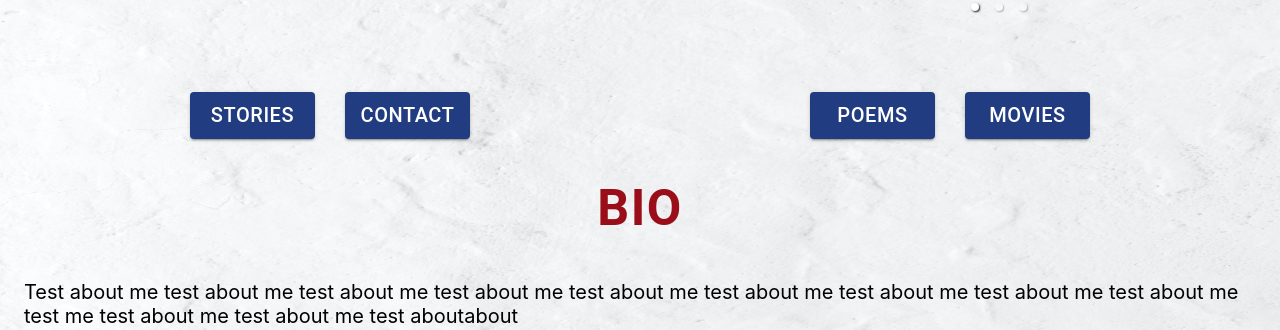
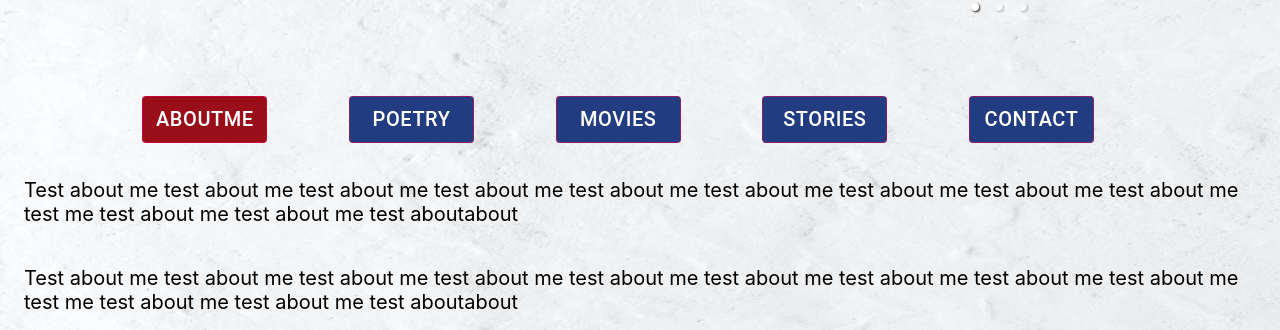
Before and after one commit to magire01/ar-poetry-react, a React (Create React App) app: page / in a window 1280 px wide. Shown: the part 255-585 px from the top of the page. Built offline with nearby package versions, Linux system fonts and the light colour scheme; a web font is replaced by a local one.

Commit message:
Restyled navbar, messed with slider

```diff
--- a/src/App.js
+++ b/src/App.js
@@ -1,7 +1,7 @@
 import React from 'react';
 import { BrowserRouter as Router, Route, Link } from "react-router-dom"
 import './App.css';
-import { Container, Grid } from '@material-ui/core/'
+import { Container, Grid, Paper } from '@material-ui/core/'
 
 import AboutPage from "./components/pages/About"
 import Poetry from "./components/pages/Poetry"
@@ -26,25 +26,29 @@ const App = () => {
   return (
     <Router>
       <Container>
+
         <Grid container>
+
           <Grid item md="7" sm="12">
             <Header />
           </Grid>
           <Grid item md="5" sm="12" style={bodyStyle.slider}>
               <Slider />
           </Grid>
+
           <Grid item md="12" sm="12">
+
             <NavBar />
+
             <Route exact path="/" component={AboutPage} />
             <Route path="/poetry" component={Poetry} />
             <Route path="/movies" component={Movies} />
             <Route path="/stories" component={Stories} />
             <Route path="/contact" component={Contact} />
-          </Grid>
-          <Grid item md="3" style={{marginTop: 200}} sm="12">
 
           </Grid>
         </Grid>
+
       </Container>
     </Router>
 
--- a/src/components/Header.js
+++ b/src/components/Header.js
@@ -37,8 +37,10 @@ const Header = () => {
                 spacing={1}
                 md="5"
             >
+
                 <h1 style={headerStyle}>Andrew Rueter</h1>
                 <h1 style={header2Style}>Poetry</h1>
+
             </Grid>
 
         </Grid>
--- a/src/components/NavBar.js
+++ b/src/components/NavBar.js
@@ -12,13 +12,12 @@ const NavBar = () => {
 
     const buttonStyle = {
         selected: {
-            color: "#990e18",
-            margin: 5,
-            border: 0,
-            width: 200,
-            fontSize: 50,
-            fontWeight: "bold",
-            textAlign: "center"
+            color: "white",
+            margin: 15,
+            width: 125,
+            fontSize: 20,
+            textAlign: "center",
+            backgroundColor: "#990e18"
         },
         notSelected: {
             color: "white",
@@ -30,9 +29,6 @@ const NavBar = () => {
         }
 
     }
-
-    switch(navState.page) {
-        case "poetry":
     return (
         <Grid
             container
@@ -41,147 +37,27 @@ const NavBar = () => {
             alignItems="center"
             justify="center"
         >
-                    <Grid container md="6" justify="center">
-                        <Link style={{textDecoration: "none"}} to="/contact"><Button variant="contained" onClick={() => setNavState({ page: "contact" })} style={buttonStyle.notSelected}>Contact</Button></Link>
-                        <Link style={{textDecoration: "none"}} to="/"><Button variant="contained" onClick={() => setNavState({ page: "aboutMe" })} style={buttonStyle.notSelected}>Bio</Button></Link>
+            <Grid item md="2" justify="center">
+                <Link style={{textDecoration: "none"}} to="/"><Button onClick={() => setNavState({ page: "aboutMe" })} style={(navState.page === "aboutMe") ? buttonStyle.selected : buttonStyle.notSelected} variant="outlined" color="secondary">Aboutme</Button></Link>
+            </Grid>
+            <Grid item md="2" justify="center">
+                <Link style={{textDecoration: "none"}} to="/poetry"><Button onClick={() => setNavState({ page: "poetry" })} style={(navState.page === "poetry") ? buttonStyle.selected : buttonStyle.notSelected} variant="outlined" color="secondary">Poetry</Button></Link>
+            </Grid>
+            <Grid item md="2" justify="center">
+                <Link style={{textDecoration: "none"}} to="/movies"><Button onClick={() => setNavState({ page: "movies" })} style={(navState.page === "movies") ? buttonStyle.selected : buttonStyle.notSelected} variant="outlined" color="secondary">Movies</Button></Link>
             </Grid>
 
-                    <Grid container md="6" justify="center">
-                        <Link style={{textDecoration: "none"}} to="/movies"><Button variant="contained" onClick={() => setNavState({ page: "movies" })} style={buttonStyle.notSelected}>Movies</Button></Link>
-                        <Link style={{textDecoration: "none"}} to="/stories"><Button variant="contained" onClick={() => setNavState({ page: "stories" })} style={buttonStyle.notSelected}>Stories</Button></Link>
+            <Grid item md="2" justify="center">
+                <Link style={{textDecoration: "none"}} to="/stories"><Button onClick={() => setNavState({ page: "stories" })} style={(navState.page === "stories") ? buttonStyle.selected : buttonStyle.notSelected} variant="outlined" color="secondary">Stories</Button></Link>
+            </Grid>
+            <Grid item md="2" justify="center">
+                <Link style={{textDecoration: "none"}} to="/contact"><Button onClick={() => setNavState({ page: "contact" })} style={(navState.page === "contact") ? buttonStyle.selected : buttonStyle.notSelected} variant="outlined" color="secondary">Contact</Button></Link>
+            </Grid>
 
-                    </Grid>
-                    <Grid>
-                        <Grid item md="auto" sm="12">
-                            <Link style={{textDecoration: "none"}} to="/poetry"><Button onClick={() => setNavState({ page: "poetry" })} style={buttonStyle.selected}>Poems</Button></Link>
-                        </Grid>
-                    </Grid>
+
         </Grid>
     )
 
-        case "movies":
-            return (
-                <Grid
-                    container
-                    spacing={1}
-                    direction="row"
-                    alignItems="center"
-                    justify="center"
-                >
-                    <Grid container md="6" justify="center">
-                        <Link style={{textDecoration: "none"}} to="/"><Button variant="contained" onClick={() => setNavState({ page: "aboutMe" })} style={buttonStyle.notSelected}>Bio</Button></Link>
-                        <Link style={{textDecoration: "none"}} to="/poetry"><Button variant="contained" onClick={() => setNavState({ page: "poetry" })} style={buttonStyle.notSelected}>Poems</Button></Link>
-                    </Grid>
-
-                    <Grid container md="6" justify="center">
-                        <Link style={{textDecoration: "none"}} to="/stories"><Button variant="contained" onClick={() => setNavState({ page: "stories" })} style={buttonStyle.notSelected}>Stories</Button></Link>
-                        <Link style={{textDecoration: "none"}} to="/contact"><Button variant="contained" onClick={() => setNavState({ page: "contact" })} style={buttonStyle.notSelected}>Contact</Button></Link>
-                    </Grid>
-                    <Grid>
-                        <Grid item md="auto" sm="12">
-                            <Link style={{textDecoration: "none"}} to="/movies"><Button onClick={() => setNavState({ page: "movies" })} style={buttonStyle.selected}>Movies</Button></Link>
-                        </Grid>
-                    </Grid>
-                </Grid>
-            )
-
-        case "stories":
-            return (
-                <Grid
-                    container
-                    spacing={1}
-                    direction="row"
-                    alignItems="center"
-                    justify="center"
-                >
-                    <Grid container md="6" justify="center">
-                        <Link style={{textDecoration: "none"}} to="/poetry"><Button variant="contained" onClick={() => setNavState({ page: "poetry" })} style={buttonStyle.notSelected}>Poems</Button></Link>
-                        <Link style={{textDecoration: "none"}} to="/movies"><Button variant="contained" onClick={() => setNavState({ page: "movies" })} style={buttonStyle.notSelected}>Movies</Button></Link>
-                    </Grid>
-
-                    <Grid container md="6" justify="center">
-                        <Link style={{textDecoration: "none"}} to="/contact"><Button variant="contained" onClick={() => setNavState({ page: "contact" })} style={buttonStyle.notSelected}>Contact</Button></Link>
-                        <Link style={{textDecoration: "none"}} to="/"><Button variant="contained" onClick={() => setNavState({ page: "aboutMe" })} style={buttonStyle.notSelected}>Bio</Button></Link>
-                    </Grid>
-                    <Grid>
-                        <Grid item md="auto" sm="12">
-                            <Link style={{textDecoration: "none"}} to="/stories"><Button onClick={() => setNavState({ page: "stories" })} style={buttonStyle.selected}>Stories</Button></Link>
-                        </Grid>
-                    </Grid>
-                </Grid>
-            )
-
-        case "contact":
-            return (
-                <Grid
-                    container
-                    spacing={1}
-                    direction="row"
-                    alignItems="center"
-                    justify="center"
-                >
-                    <Grid container md="6" justify="center">
-                        <Link style={{textDecoration: "none"}} to="/movies"><Button variant="contained" onClick={() => setNavState({ page: "movies" })} style={buttonStyle.notSelected}>Movies</Button></Link>
-                        <Link style={{textDecoration: "none"}} to="/stories"><Button variant="contained" onClick={() => setNavState({ page: "stories" })} style={buttonStyle.notSelected}>Stories</Button></Link>
-                    </Grid>
-
-                    <Grid container md="6" justify="center">
-
-                        <Link style={{textDecoration: "none"}} to="/"><Button variant="contained" onClick={() => setNavState({ page: "aboutMe" })} style={buttonStyle.notSelected}>Bio</Button></Link>
-                        <Link style={{textDecoration: "none"}} to="/poetry"><Button variant="contained" onClick={() => setNavState({ page: "poetry" })} style={buttonStyle.notSelected}>Poems</Button></Link>
-
-                    </Grid>
-                    <Grid>
-                        <Grid item md="auto" sm="12">
-                            <Link style={{textDecoration: "none"}} to="/contact"><Button onClick={() => setNavState({ page: "contact" })} style={buttonStyle.selected}>Contact</Button></Link>
-                        </Grid>
-                    </Grid>
-                </Grid>
-            )
-        default:
-            return (
-                <Grid
-                    container
-                    spacing={1}
-                    direction="row"
-                    alignItems="center"
-                    justify="center"
-                >
-                    <Grid container md="6" justify="center">
-                        <Link style={{textDecoration: "none"}} to="/stories"><Button variant="contained" onClick={() => setNavState({ page: "stories" })} style={buttonStyle.notSelected}>Stories</Button></Link>
-                        <Link style={{textDecoration: "none"}} to="/contact"><Button variant="contained" onClick={() => setNavState({ page: "contact" })} style={buttonStyle.notSelected}>Contact</Button></Link>
-
-                    </Grid>
-
-                    <Grid container md="6" justify="center">
-                        <Link style={{textDecoration: "none"}} to="/poetry"><Button variant="contained" onClick={() => setNavState({ page: "poetry" })} style={buttonStyle.notSelected}>Poems</Button></Link>
-                        <Link style={{textDecoration: "none"}} to="/movies"><Button variant="contained" onClick={() => setNavState({ page: "movies" })} style={buttonStyle.notSelected}>Movies</Button></Link>
-
-                    </Grid>
-                    <Grid>
-                        <Grid item md="auto" sm="12">
-                            <Link style={{textDecoration: "none"}} to="/"><Button onClick={() => setNavState({ page: "aboutMe" })} style={buttonStyle.selected}>Bio</Button></Link>
-                        </Grid>
-                    </Grid>
-                </Grid>
-            )
-    }
-
-    // return (
-    //     <Grid
-    //         container
-    //         spacing={1}
-    //         direction="row"
-    //         alignItems="center"
-    //         justify="center"
-    //     >
-    //         <Link to="/poetry"><Button onClick={() => setNavState({ aboutMe: false, poetry: true, movies: false, stories: false, contact: false, page: "poetry" })} style={(navState.poetry === true) ? buttonStyle.selected : buttonStyle.notSelected} variant="outlined" color="secondary">Poetry</Button></Link>
-    //         <Link to="/movies"><Button onClick={() => setNavState({ aboutMe: false, poetry: false, movies: true, stories: false, contact: false, page: "movies" })} style={(navState.movies === true) ? buttonStyle.selected : buttonStyle.notSelected} variant="outlined" color="secondary">Movies</Button></Link>
-    //         <Link to="/stories"><Button onClick={() => setNavState({ aboutMe: false, poetry: false, movies: false, stories: true, contact: false, page: "stories" })} style={(navState.stories === true) ? buttonStyle.selected : buttonStyle.notSelected} variant="outlined" color="secondary">Stories</Button></Link>
-    //         <Link to="/contact"><Button onClick={() => setNavState({ aboutMe: false, poetry: false, movies: false, stories: false, contact: true, page: "contact" })} style={(navState.contact === true) ? buttonStyle.selected : buttonStyle.notSelected} variant="outlined" color="secondary">Contact</Button></Link>
-    //         <Link to="/"><Button onClick={() => setNavState({ aboutMe: true, poetry: false, movies: false, stories: false, contact: false, page: "aboutMe" })} style={(navState.aboutMe === true) ? buttonStyle.selected : buttonStyle.notSelected} variant="outlined" color="secondary">Aboutme</Button></Link>
-    //     </Grid>
-    // )
 }
 
 export default NavBar;
--- a/src/components/SliderComp/Slider.js
+++ b/src/components/SliderComp/Slider.js
@@ -13,7 +13,7 @@ const Slider = () => {
 
   const sliderStyle = {
     height: 250,
-    width: "auto",
+    width: 60,
   }
 
 
```
Lines whose indentation alone changed are shown as unchanged.
